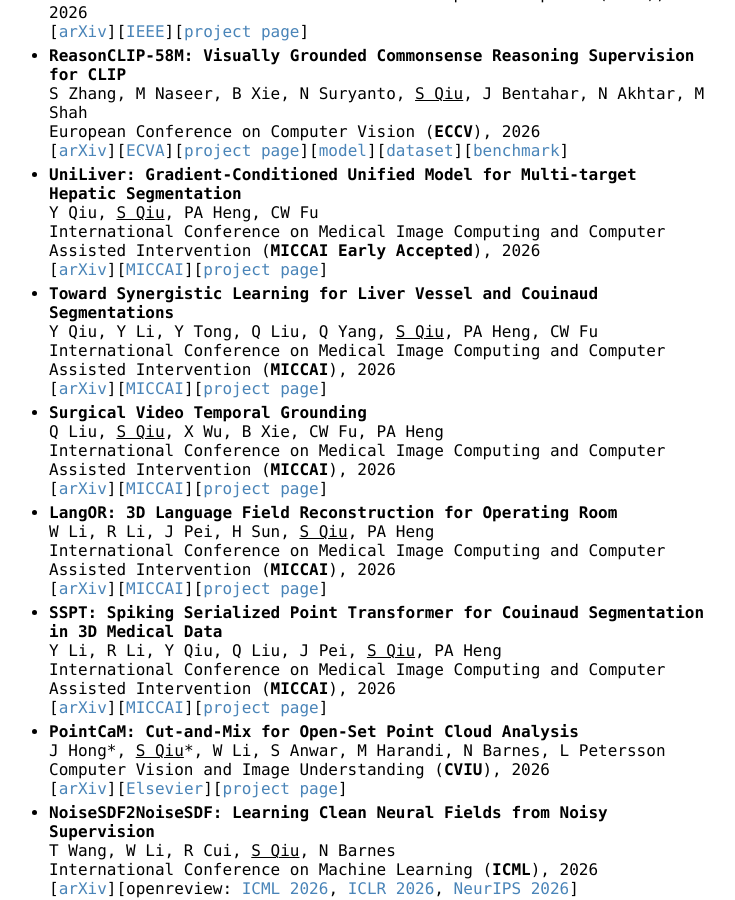
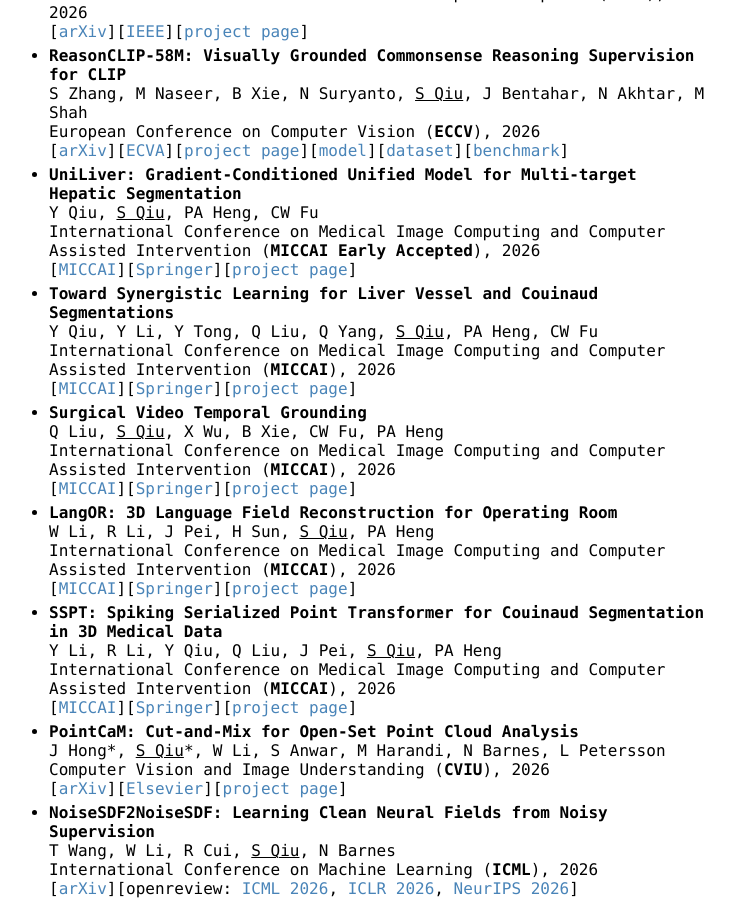
Before and after one commit to ShiQiu0419/ShiQiu0419.github.io, a Jekyll site: the page built from index.md, in a window 1280 px wide and 900 px high, scrolled down 1797 px. Shown: the whole window, without its empty margins (261-996 px from the left). Built offline with Jekyll 4.4.1, drawn with Linux system fonts in a browser that asks for light colours; our own code applies the rules of GitHub Pages for plain Markdown files.

Commit message:
Update index.md

```diff
--- a/index.md
+++ b/index.md
@@ -67,23 +67,23 @@
 * **UniLiver: Gradient-Conditioned Unified Model for Multi-target Hepatic Segmentation**
 Y Qiu, <ins>S Qiu</ins>, PA Heng, CW Fu
 International Conference on Medical Image Computing and Computer Assisted Intervention (**MICCAI Early Accepted**), 2026
-[[arXiv](https://shiqiu0419.github.io/)][[MICCAI](https://shiqiu0419.github.io/)][[project page](https://github.com/YueQiu0911/UniLiver)]
+[[MICCAI](https://papers.miccai.org/miccai-2026/1112-Paper1416.html)][[Springer](https://link.springer.com/chapter/10.1007/978-3-032-38085-2_57)][[project page](https://github.com/YueQiu0911/UniLiver)]
 * **Toward Synergistic Learning for Liver Vessel and Couinaud Segmentations**
 Y Qiu, Y Li, Y Tong, Q Liu, Q Yang, <ins>S Qiu</ins>, PA Heng, CW Fu
 International Conference on Medical Image Computing and Computer Assisted Intervention (**MICCAI**), 2026
-[[arXiv](https://shiqiu0419.github.io/)][[MICCAI](https://shiqiu0419.github.io/)][[project page](https://github.com/YueQiu0911/VSA-Liver)]
+[[MICCAI](https://papers.miccai.org/miccai-2026/1071-Paper1418.html)][[Springer](https://link.springer.com/chapter/10.1007/978-3-032-38085-2_53)][[project page](https://github.com/YueQiu0911/VSA-Liver)]
 * **Surgical Video Temporal Grounding**
 Q Liu, <ins>S Qiu</ins>, X Wu, B Xie, CW Fu, PA Heng
 International Conference on Medical Image Computing and Computer Assisted Intervention (**MICCAI**), 2026
-[[arXiv](https://shiqiu0419.github.io/)][[MICCAI](https://shiqiu0419.github.io/)][[project page](https://github.com/Mr-Kill/SurgicalVideoTemporalGrounding)]
+[[MICCAI](https://papers.miccai.org/miccai-2026/1013-Paper4572.html)][[Springer](https://link.springer.com/chapter/10.1007/978-3-032-38233-7_51)][[project page](https://github.com/Mr-Kill/SurgicalVideoTemporalGrounding)]
 * **LangOR: 3D Language Field Reconstruction for Operating Room**
 W Li, R Li, J Pei, H Sun, <ins>S Qiu</ins>, PA Heng
 International Conference on Medical Image Computing and Computer Assisted Intervention (**MICCAI**), 2026
-[[arXiv](https://shiqiu0419.github.io/)][[MICCAI](https://shiqiu0419.github.io/)][[project page](https://github.com/Selena1105/LangOR)]
+[[MICCAI](https://papers.miccai.org/miccai-2026/0544-Paper1007.html)][[Springer](https://link.springer.com/chapter/10.1007/978-3-032-38233-7_23)][[project page](https://github.com/Selena1105/LangOR)]
 * **SSPT: Spiking Serialized Point Transformer for Couinaud Segmentation in 3D Medical Data**
 Y Li, R Li, Y Qiu, Q Liu, J Pei, <ins>S Qiu</ins>, PA Heng
 International Conference on Medical Image Computing and Computer Assisted Intervention (**MICCAI**), 2026
-[[arXiv](https://shiqiu0419.github.io/)][[MICCAI](https://shiqiu0419.github.io/)][[project page](https://github.com/Yan0918/SSPT)]
+[[MICCAI](https://papers.miccai.org/miccai-2026/0995-Paper2435.html)][[Springer](https://link.springer.com/chapter/10.1007/978-3-032-38082-1_53)][[project page](https://github.com/Yan0918/SSPT)]
 * **PointCaM: Cut-and-Mix for Open-Set Point Cloud Analysis**
 J Hong\*, <ins>S Qiu</ins>\*, W Li, S Anwar, M Harandi, N Barnes, L Petersson
 Computer Vision and Image Understanding (**CVIU**), 2026
```
